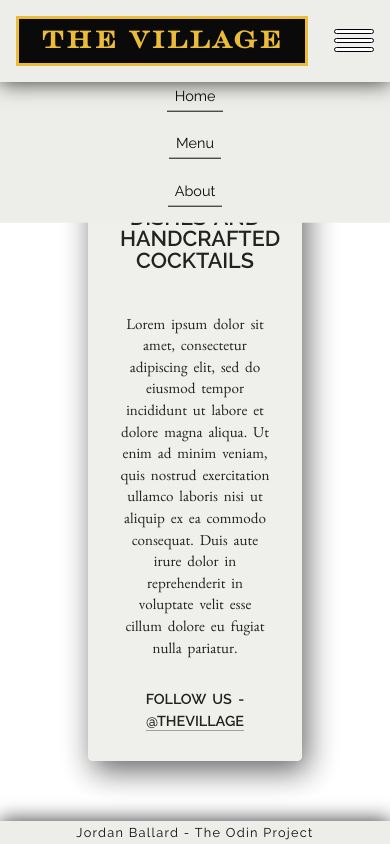
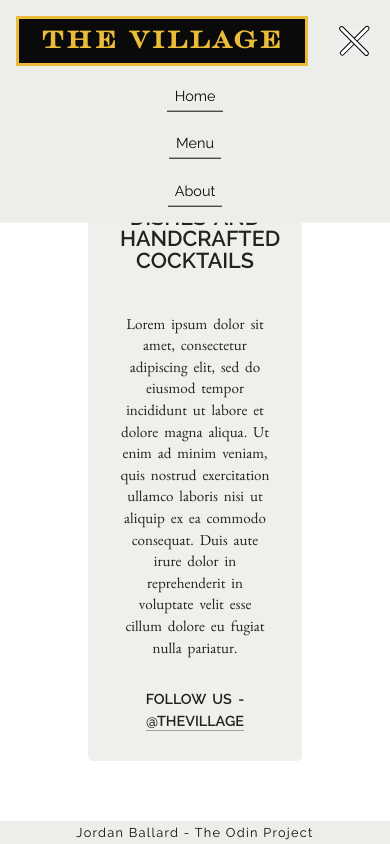
Before and after one commit to jordanmichb/Restaurant-Page, a website built with webpack: page src/template.html in a window 390 px wide. Both pictures are taken after a click on the button 354 px from the left and 40 px from the top of the page. Built offline with nearby package versions, Linux system fonts and the light colour scheme; files whose address does not match are found by name.

Commit message:
Transform menu icon into "X" when clicked
When the menu icon is clicked, the menu drops down
from the header, and the icon now becomes an X to
signify closing the menu when done.

```diff
--- a/src/index.js
+++ b/src/index.js
@@ -1,6 +1,6 @@
 //const navSmall = document.querySelector(".nav-small");
 const nav = document.querySelector("nav");
-const hamburger = document.querySelector(".hamburger");
+const menu = document.querySelector(".menu");
 
 
 function setNav() {
@@ -9,6 +9,7 @@
     else {
         nav.classList.remove("nav-small");
         nav.classList.remove("visible");
+        menu.classList.remove("active");
     }
 }
 setNav();
@@ -17,7 +18,8 @@
 
 
 
-hamburger.onclick = function() {
+menu.onclick = function() {
     //navSmall.classList.toggle("hidden");
     nav.classList.toggle("visible");
+    menu.classList.toggle("active");
 }
--- a/src/style.css
+++ b/src/style.css
@@ -70,7 +70,7 @@
     align-items: center;
     background-color: #edede9;
     gap: 1em;
-    box-shadow: 0 1px 20px rgba(0, 0, 0, 0.75);
+    /* box-shadow: 0 1px 20px rgba(0, 0, 0, 0.75); */
 }
 
 .logo-container {
@@ -139,19 +139,32 @@
     translate: 0 99%;
 }
 
-/* Hamburger becomes visible on smaller screen, click to show menu */
-.hamburger {
+/* Hamburger menu becomes visible on smaller screen, click to show menu */
+.menu {
     display: none;
     border: none;
+
 }
 
-.hamburger .line {
+.menu span {
     height: 5px;
     border: 1px solid;
     width: 40px;
     background: white;
     border-radius: 1rem;
-    transition: 0.3s;
+    transition: transform 0.3s, opacity 0.1s;
+}
+
+.menu.active span:first-child {
+    transform: rotate(-45deg) translate(-6px, 7px);
+}
+
+.menu.active span:nth-child(2) {
+    opacity: 0;
+}
+
+.menu.active span:last-child {
+    transform: rotate(45deg) translate(-6px, -6px);
 }
 
 
@@ -162,7 +175,7 @@
 /********************************/
 .component {
     word-spacing: .2em;
-    box-shadow: 5px 10px 30px rgba(31, 31, 31, 0.75);
+    /* box-shadow: 5px 10px 30px rgba(31, 31, 31, 0.75); */
 }
 
 .component-header {
@@ -170,7 +183,6 @@
     font-weight: 600;
     text-transform: uppercase;
     padding: 2em 1.5em;
-
 }
 
 .component-description {
@@ -217,7 +229,7 @@
     font-family: 'raleway';
     font-size: .8rem;
     letter-spacing: 0.1em;
-    box-shadow: 0 -1px 20px rgba(0, 0, 0, 0.75);
+    /* box-shadow: 0 -1px 20px rgba(0, 0, 0, 0.75); */
 }
 
 /* Extra small devices (phones, 600px and down) */
@@ -241,7 +253,7 @@
         display: none;
     }
 
-    .hamburger {
+    .menu {
         display: flex;
         flex-direction: column;
         gap: 4px;
--- a/src/template.html
+++ b/src/template.html
@@ -11,10 +11,10 @@
 
     <header>
         <div class="logo-container"><h1 class="logo">THE VILLAGE</h1></div>
-        <button class="hamburger">
-            <span class="line"></span>
-            <span class="line"></span>
-            <span class="line"></span>
+        <button class="menu">
+            <span></span>
+            <span></span>
+            <span></span>
         </button>
         <nav>
             <ul>
```
